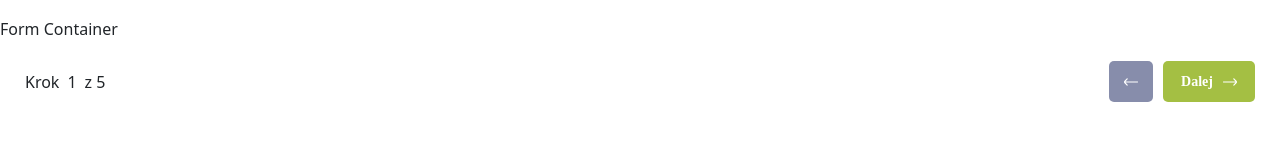
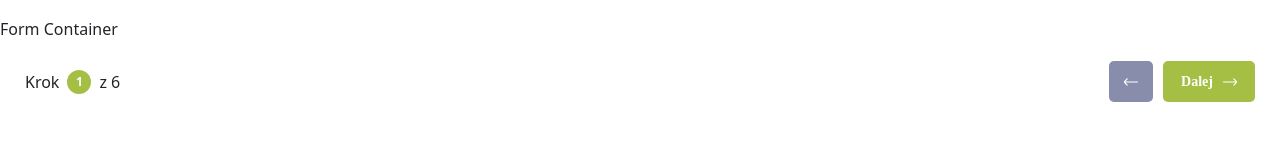
Before and after one commit to DamianTarczon/FitApp-frontend, a React (Create React App) app: page / in a window 1280 px wide. Shown: the part 165-306 px from the top of the page. Built offline with nearby package versions, Linux system fonts and the light colour scheme.

Commit message:
Connecting RoundIcon with StepBar

```diff
--- a/src/components/StepBar.tsx
+++ b/src/components/StepBar.tsx
@@ -1,7 +1,20 @@
-export default function StepBar() {
+import RoundIcon from './RoundIcon';
+import { StepHeaderProps } from './../services/interfaces';
+
+export default function StepBar(props: StepHeaderProps) {
+  const selectedButton = props.buttons.filter(button => button.selected)[0];
+
   return (
     <div className="footer">
-      <div className="step"><p>Krok</p><div>1</div><p>z 5</p></div>
+      <div className="step">
+        <p>Krok</p>
+        <RoundIcon
+          text={selectedButton.number}
+          selected={selectedButton.selected}
+          completed={selectedButton.completed}
+        />
+        <p>z {props.buttons.length}</p>
+      </div>
       <div className="buttons">
         <button className="previous">
           <svg width="14" height="30" viewBox="0 0 16 16" fill="none" xmlns="http://www.w3.org/2000/svg">
--- a/src/pages/JoinForm.tsx
+++ b/src/pages/JoinForm.tsx
@@ -41,12 +41,13 @@ export default function JoinForm() {
       completed: false,
     },
   ]
+
   return (
     <div>
       <Header title="KeepFit"/>
       <StepHeader buttons={buttonsProps} />
       <FormContainer />
-      <StepBar />
+      <StepBar buttons={buttonsProps} />
     </div>
   );
 }
```
